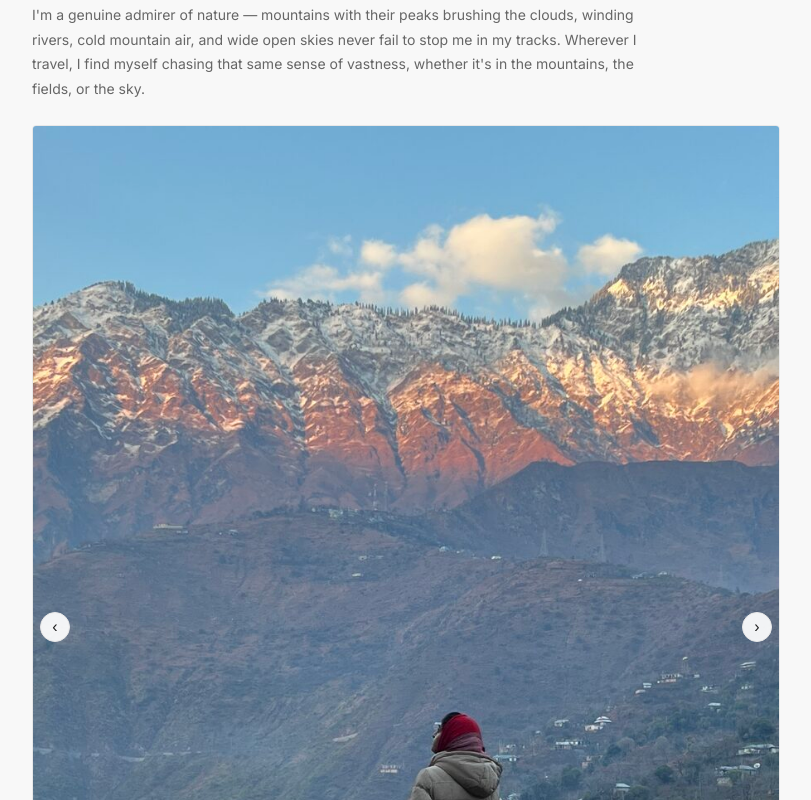
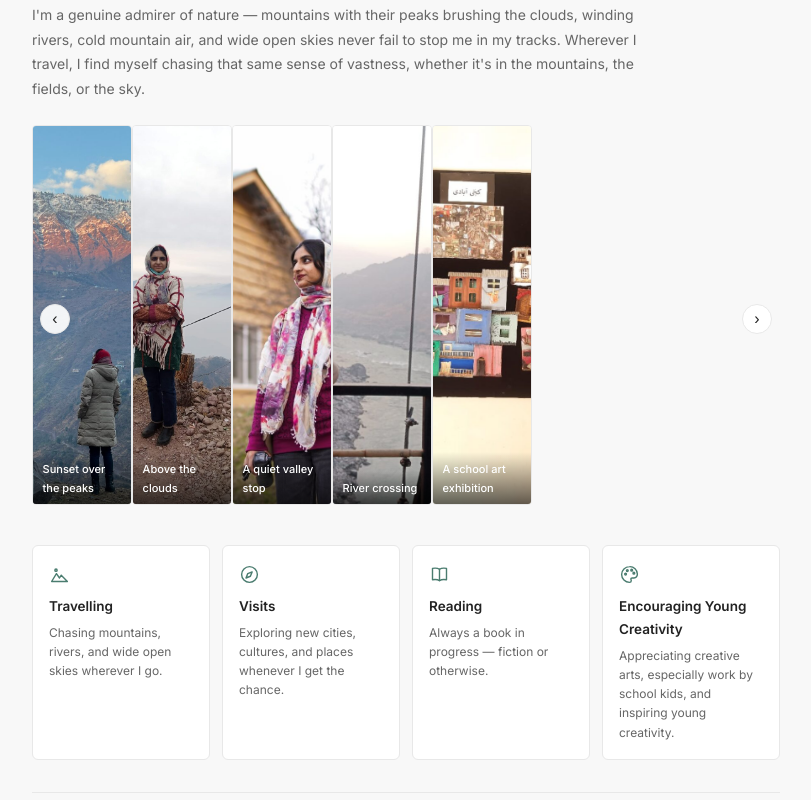
Before and after one commit to baloch838/safiabaloch, a plain HTML site: page index.html in a window 1280 px wide. Shown: the part 4240-5040 px from the top of the page, without its empty margins (378-1189 px from the left). Drawn offline with Linux system fonts and the light colour scheme.

Commit message:
Update index.html

```diff
--- a/index.html
+++ b/index.html
@@ -315,9 +315,9 @@
     .slider-track::-webkit-scrollbar-thumb { background: var(--faint); border-radius: 3px; }
     .slide {
       position: relative;
-      flex: 0 0 100%;
-      width: 100%;
-      height: 380%;
+      flex: 0 0 100px;
+      width: 100px;
+      height: 380px;
       scroll-snap-align: start;
       border-radius: 4px;
       overflow: hidden;
```
